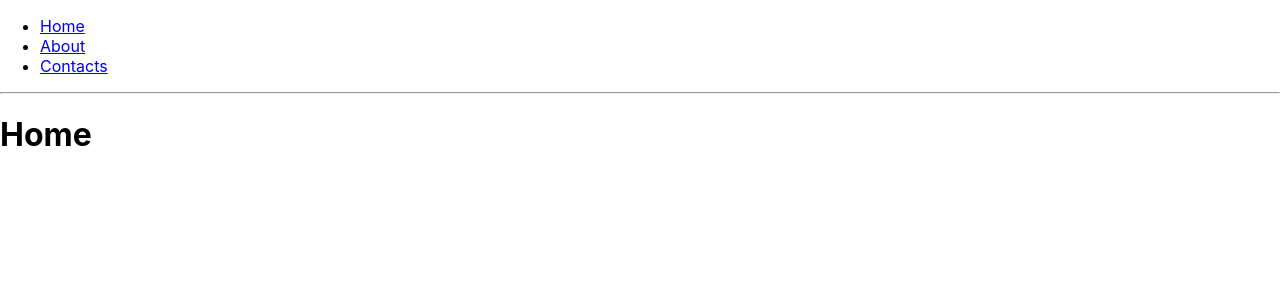
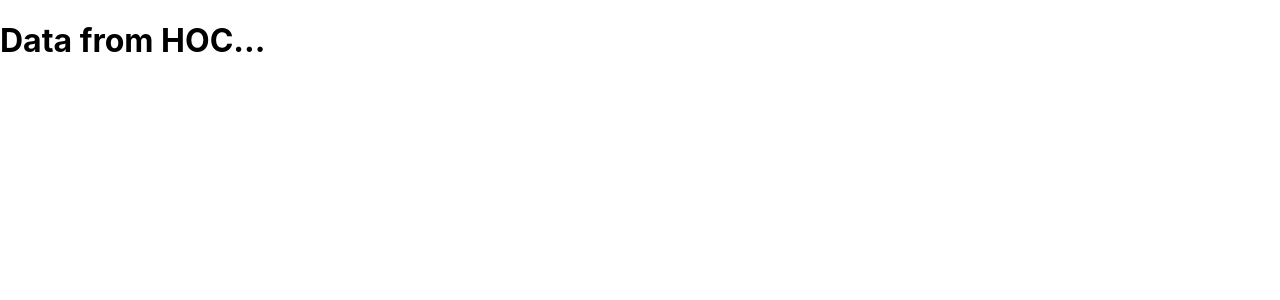
Before and after one commit to chlzslvdr/React-Basics, a React (Create React App) app: page /home in a window 1280 px wide. Shown: the top 300 px of the page. Built offline with nearby package versions, Linux system fonts and the light colour scheme.

Commit message:
Higher Order Components

```diff
--- a/src/App.jsx
+++ b/src/App.jsx
@@ -6,7 +6,8 @@ import React from 'react';
 // import ComponentAPIsAndLifeCycle from './Sample/ComponentAPIsAndLifeCycle/LifeCycles';
 // import Forms from './Sample/Forms/ComplexForm';
 // import Events from './Sample/Events/ChildEvents';
-import Keys from './Sample/Keys';
+// import Keys from './Sample/Keys';
+import HOC from './Sample/HOC';
 
 class App extends React.Component {
   render() {
@@ -19,7 +20,8 @@ class App extends React.Component {
         {/* <ComponentAPIsAndLifeCycle /> */}
         {/* <Forms /> */}
         {/* <Events /> */}
-        <Keys />
+        {/* <Keys /> */}
+        <HOC />
       </div>
     );
   }
--- /dev/null
+++ b/src/Sample/HOC/MyComponent.jsx
@@ -0,0 +1,13 @@
+import React from 'react';
+
+class MyComponent extends React.Component {
+  render() {
+    return (
+      <div>
+        <h1>{this.props.data}</h1>
+      </div>
+    );
+  }
+}
+
+export default MyComponent;
--- /dev/null
+++ b/src/Sample/HOC/index.jsx
@@ -0,0 +1,20 @@
+import React from 'react';
+import MyComponent from './MyComponent';
+
+var newData = {
+  data: 'Data from HOC...',
+};
+
+var MyHOC = ComposedComponent =>
+  class extends React.Component {
+    componentDidMount() {
+      this.setState({
+        data: newData.data,
+      });
+    }
+    render() {
+      return <ComposedComponent {...this.props} {...this.state} />;
+    }
+  };
+
+export default MyHOC(MyComponent);
```
Also changed, not shown: src/index.js (+4 -4 lines).
